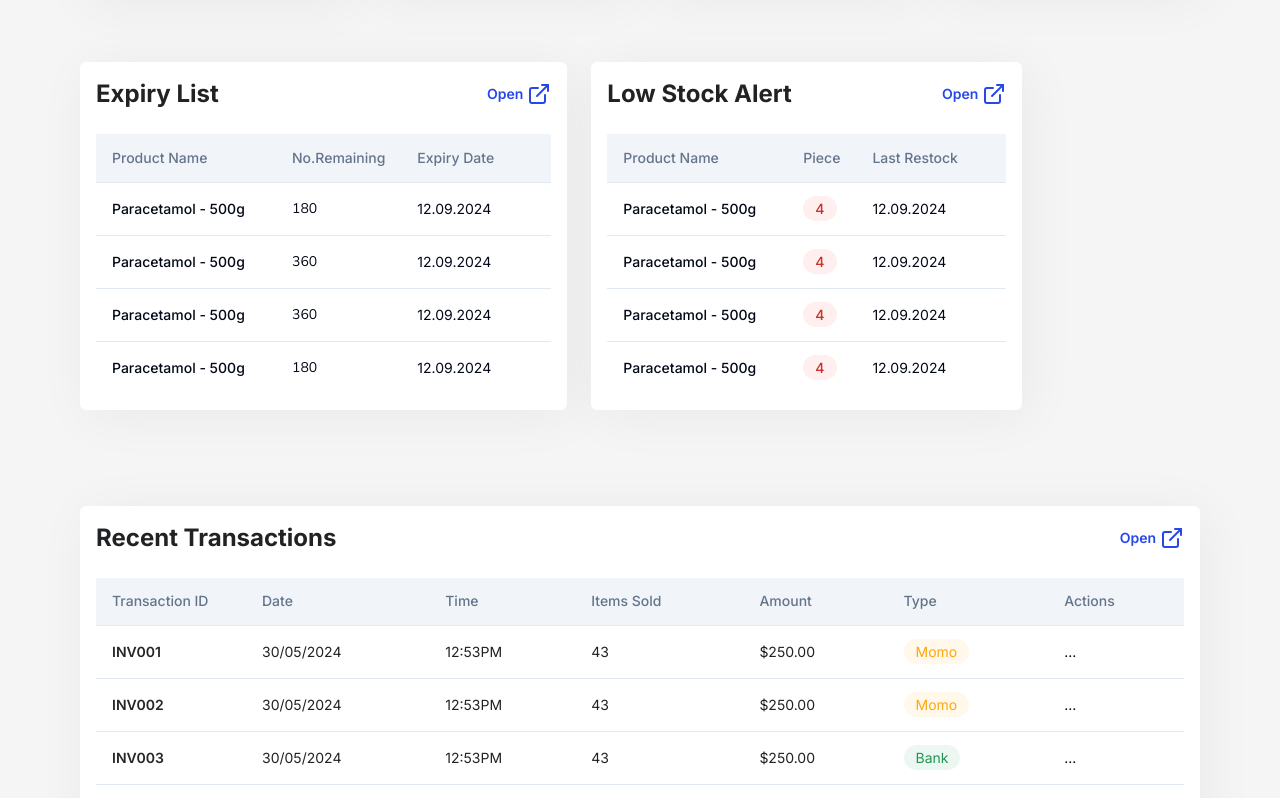
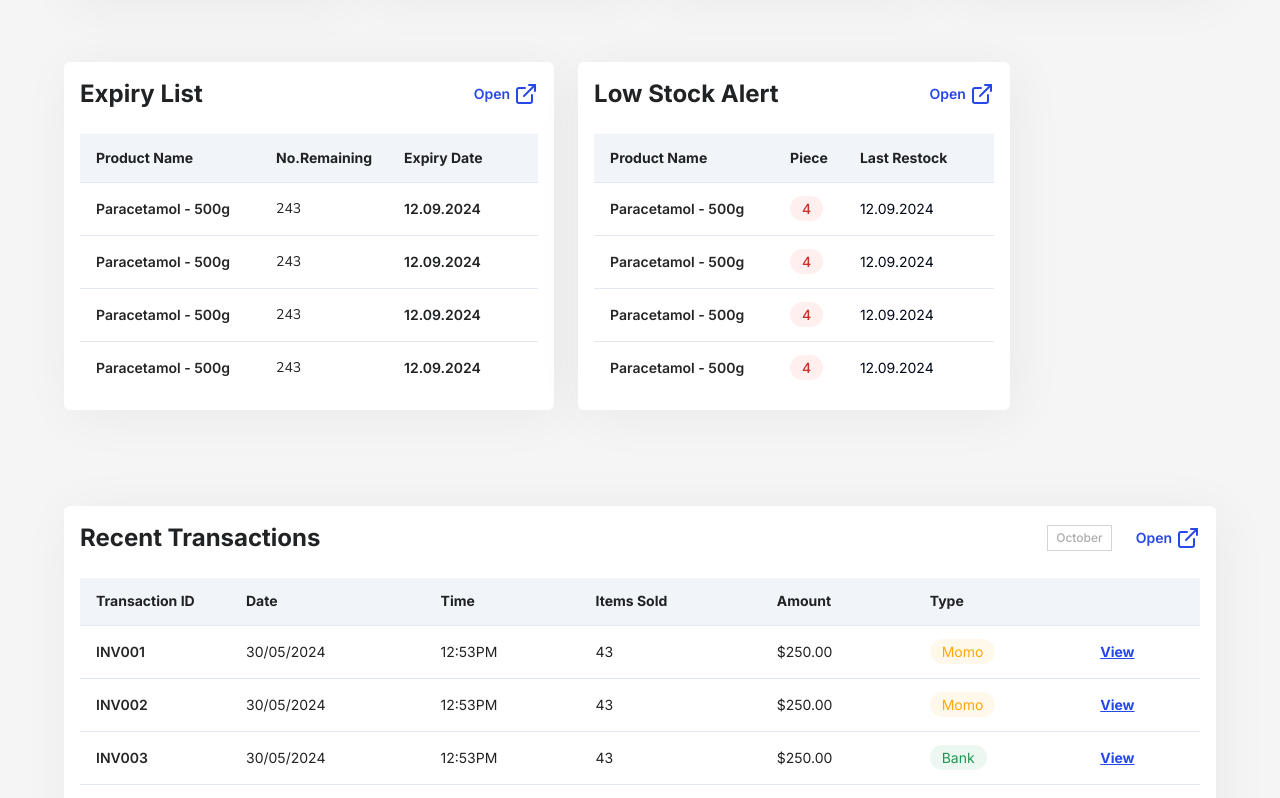
Before and after one commit to ProCare-PMS/ProCare-Web, a Next.js app: page / in a window 1280 px wide. Shown: the part 460-1258 px from the top of the page. Built offline with nearby package versions, Linux system fonts and the light colour scheme; a web font is replaced by a local one.

Commit message:
Design Changes

```diff
--- a/app/(dashboard)/(routes)/_components/DashboardMainTable.tsx
+++ b/app/(dashboard)/(routes)/_components/DashboardMainTable.tsx
@@ -7,10 +7,10 @@ import {
   TableHead,
   TableHeader,
   TableRow,
-} from "@/components/ui/table"
-import Link from "next/link"
-import PaginationTab from "./PaginationTab"
-import { ExternalLink } from 'lucide-react';
+} from "@/components/ui/table";
+import Link from "next/link";
+import PaginationTab from "./PaginationTab";
+import { ExternalLink } from "lucide-react";
 
 const invoices = [
   {
@@ -61,55 +61,91 @@ const invoices = [
     totalAmount: "$250.00",
     type: "Cash",
   },
-]
+];
 
 export function DashboardMainTable() {
   return (
-        <div className='bg-white shadow-custom p-4 mb-24 rounded-md'>
+    <div className="bg-white shadow-custom p-4 mb-24 rounded-md">
       <div className="flex items-center justify-between mb-6">
-                <h2 className="text-2xl font-bold text-[#202224]">Recent Transactions</h2>
+        <h2 className="text-2xl font-bold text-[#202224]">
+          Recent Transactions
+        </h2>
 
-                <Link href="/" className="text-[#2648EA] flex items-center gap-1 font-semibold text-sm">
+        <div className="flex items-center gap-6">
+          <span className="text-xs text-[#2B303466] border border-[#D4D4D4] px-2 py-1 font-medium">October</span>
+
+          <Link
+            href="/"
+            className="text-[#2648EA] flex items-center gap-1 font-semibold text-sm"
+          >
             Open
             <ExternalLink className="text-[#2648EA]" />
           </Link>
         </div>
+      </div>
       <Table>
         <TableHeader>
           <TableRow className="bg-[#F1F4F9] p-1 w-full  rounded-lg">
-                        <TableHead className="w-[150px]">Transaction ID</TableHead>
-                        <TableHead>Date</TableHead>
-                        <TableHead>Time</TableHead>
-                        <TableHead>Items Sold</TableHead>
-                        <TableHead >Amount</TableHead>
-                        <TableHead>Type</TableHead>
-                        <TableHead>Actions</TableHead>
+            <TableHead className="w-[150px] font-bold text-sm text-[#202224]">Transaction ID</TableHead>
+            <TableHead className="font-bold text-sm text-[#202224]">Date</TableHead>
+            <TableHead className="font-bold text-sm text-[#202224]">Time</TableHead>
+            <TableHead className="font-bold text-sm text-[#202224]">Items Sold</TableHead>
+            <TableHead className="font-bold text-sm text-[#202224]">Amount</TableHead>
+            <TableHead className="font-bold text-sm text-[#202224]">Type</TableHead>
+            <TableHead className="font-bold text-sm text-[#202224]"></TableHead>
           </TableRow>
         </TableHeader>
         <TableBody>
           {invoices.map((invoice) => (
             <TableRow key={invoice.invoice}>
-                            <TableCell className="font-semibold text-sm text-[#242525]">{invoice.invoice}</TableCell>
-                            <TableCell className="text-[#202224] font-normal text-sm">{invoice.date}</TableCell>
-                            <TableCell className="text-[#202224] font-normal text-sm">{invoice.time}</TableCell>
-                            <TableCell className="text-[#202224] font-normal text-sm">{invoice.sold}</TableCell>
-                            <TableCell className="text-[#202224] font-normal text-sm">{invoice.totalAmount}</TableCell>
+              <TableCell className="font-semibold text-sm text-[#242525]">
+                {invoice.invoice}
+              </TableCell>
+              <TableCell className="text-[#202224] font-normal text-sm">
+                {invoice.date}
+              </TableCell>
+              <TableCell className="text-[#202224] font-normal text-sm">
+                {invoice.time}
+              </TableCell>
+              <TableCell className="text-[#202224] font-normal text-sm">
+                {invoice.sold}
+              </TableCell>
+              <TableCell className="text-[#202224] font-normal text-sm">
+                {invoice.totalAmount}
+              </TableCell>
               <TableCell>
-                                <span className={`
-                                ${invoice.type === "Bank" && "bg-[#21965314] rounded-3xl w-[4.37em] py-1 px-3 text-[#219653] text-sm font-normal"}
-                                ${invoice.type === "Cash" && "bg-[#D3405314] rounded-3xl w-[4.37em] py-1 px-3 text-[#D34053] text-sm font-normal"}
-                                ${invoice.type === "Momo" && "bg-[#FFA70B14] rounded-3xl w-[4.37em] py-1 px-3 text-[#FFA70B] text-sm font-normal"}
-                                `}>
+                <span
+                  className={`
+                                ${
+                                  invoice.type === "Bank" &&
+                                  "bg-[#21965314] rounded-3xl w-[4.37em] py-1 px-3 text-[#219653] text-sm font-normal"
+                                }
+                                ${
+                                  invoice.type === "Cash" &&
+                                  "bg-[#D3405314] rounded-3xl w-[4.37em] py-1 px-3 text-[#D34053] text-sm font-normal"
+                                }
+                                ${
+                                  invoice.type === "Momo" &&
+                                  "bg-[#FFA70B14] rounded-3xl w-[4.37em] py-1 px-3 text-[#FFA70B] text-sm font-normal"
+                                }
+                                `}
+                >
                   {invoice.type}
                 </span>
               </TableCell>
-                            <TableCell>...</TableCell>
-
+              <TableCell>
+                <Link
+                  href="/view"
+                  className="text-sm font-bold text-[#2648EA] cursor-pointer underline"
+                >
+                  View
+                </Link>
+              </TableCell>
             </TableRow>
           ))}
         </TableBody>
       </Table>
       <PaginationTab />
     </div>
-    )
+  );
 }
--- a/app/(dashboard)/(routes)/_components/ExpiryList.tsx
+++ b/app/(dashboard)/(routes)/_components/ExpiryList.tsx
@@ -14,22 +14,22 @@ import { ExternalLink } from 'lucide-react';
 const invoices = [
     {
         invoice: "Paracetamol - 500g",
-        paymentStatus: "180",
+        paymentStatus: "243",
         totalAmount: "12.09.2024",
     },
     {
         invoice: "Paracetamol - 500g",
-        paymentStatus: "360",
+        paymentStatus: "243",
         totalAmount: "12.09.2024",
     },
     {
         invoice: "Paracetamol - 500g",
-        paymentStatus: "360",
+        paymentStatus: "243",
         totalAmount: "12.09.2024",
     },
     {
         invoice: "Paracetamol - 500g",
-        paymentStatus: "180",
+        paymentStatus: "243",
         totalAmount: "12.09.2024",
     },
 ]
@@ -45,20 +45,20 @@ export function ExpiryList() {
                 <ExternalLink className="text-[#2648EA]" />
             </Link>
         </div>
-            <Table className="bg-white rounded-xl  p-6 ">
+            <Table className="bg-white rounded-xl p-6">
                 <TableHeader className="p-4 border-none">
-                    <TableRow className="bg-[#F1F4F9] p-1 w-full  rounded-lg">
-                        <TableHead className="w-[180px]">Product Name</TableHead>
-                        <TableHead>No.Remaining</TableHead>
-                        <TableHead className="w-[150px]">Expiry Date</TableHead>
+                    <TableRow className="bg-[#F1F4F9] p-1 w-full rounded-lg">
+                        <TableHead className="w-[180px] text-[#202224] font-bold">Product Name</TableHead>
+                        <TableHead className="text-[#202224] font-bold">No.Remaining</TableHead>
+                        <TableHead className="w-[150px] text-[#202224] font-bold">Expiry Date</TableHead>
                     </TableRow>
                 </TableHeader>
                 <TableBody>
                     {invoices.map((invoice) => (
                         <TableRow key={invoice.invoice}>
-                            <TableCell className="font-medium">{invoice.invoice}</TableCell>
-                            <TableCell className="text-sm font-medium nunito_sans">{invoice.paymentStatus}</TableCell>
-                            <TableCell className="">{invoice.totalAmount}</TableCell>
+                            <TableCell className="font-semibold text-sm text-[#242525]">{invoice.invoice}</TableCell>
+                            <TableCell className="text-sm font-medium text-[#202224] nunito_sans">{invoice.paymentStatus}</TableCell>
+                            <TableCell className="font-semibold text-sm text-[#202224]">{invoice.totalAmount}</TableCell>
                         </TableRow>
                     ))}
                 </TableBody>
--- a/app/(dashboard)/(routes)/_components/LowStockAlert.tsx
+++ b/app/(dashboard)/(routes)/_components/LowStockAlert.tsx
@@ -46,15 +46,15 @@ export function LowStock() {
             <Table className="bg-white rounded-xl p-6 ">
                 <TableHeader className="p-4 border-none">
                     <TableRow className="bg-[#F1F4F9] p-1 w-full  rounded-lg">
-                        <TableHead className="w-[180px]">Product Name</TableHead>
-                        <TableHead>Piece</TableHead>
-                        <TableHead className="w-[150px]">Last Restock</TableHead>
+                        <TableHead className="w-[180px] text-[#202224] font-bold">Product Name</TableHead>
+                        <TableHead className="text-[#202224] font-bold">Piece</TableHead>
+                        <TableHead className="w-[150px] text-[#202224] font-bold">Last Restock</TableHead>
                     </TableRow>
                 </TableHeader>
                 <TableBody>
                     {invoices.map((invoice) => (
                         <TableRow key={invoice.invoice}>
-                            <TableCell className="font-medium">{invoice.invoice}</TableCell>
+                            <TableCell className="font-semibold text-sm text-[#242525]">{invoice.invoice}</TableCell>
                             <TableCell>
                                 <span
                                 className="bg-[#FFEFEE] py-1 px-3 text-sm font-medium rounded-[30px] text-[#C8322B]">
--- a/app/(dashboard)/(routes)/page.tsx
+++ b/app/(dashboard)/(routes)/page.tsx
@@ -6,7 +6,7 @@ import { DashboardMainTable } from './_components/DashboardMainTable'
 
 const DashbaordHomePage = () => {
   return (
-    <div>
+    <div className='container px-16'>
         <div className="hidden md:block"
       >
         <DashboardNote />
--- a/app/(dashboard)/layout.tsx
+++ b/app/(dashboard)/layout.tsx
@@ -21,7 +21,7 @@ export default function DashboardLayout({ children }: { children: React.ReactNod
     return (
         <body className={`flex h-screen flex-col ${inter.className} ${nunito_sans.variable}`}>
             <DashboardNav />
-            <main className='px-20 pt-24 pb-24 bg-[#F5F5F5]'>
+            <main className=' pt-24 pb-24 bg-[#F5F5F5]'>
                 {children}
             </main>
         </body>
```
Also changed, not shown: app/(dashboard)/(routes)/_components/DashboardSalesStats.tsx (+5 -5 lines), app/(dashboard)/_components/DashboardNav.tsx (+51 -24 lines). Lines whose indentation alone changed are shown as unchanged.
